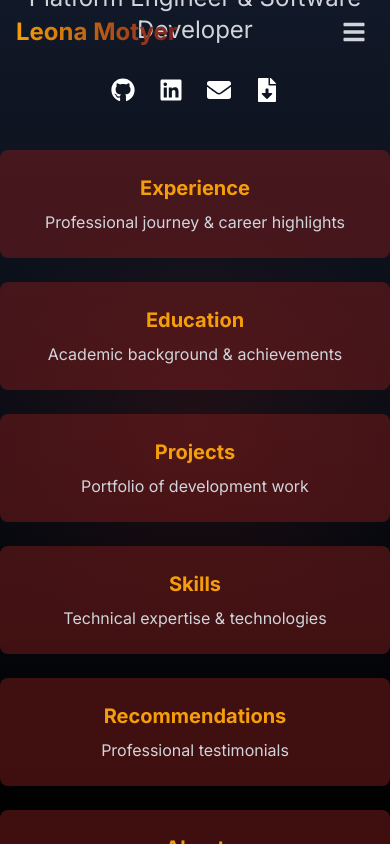
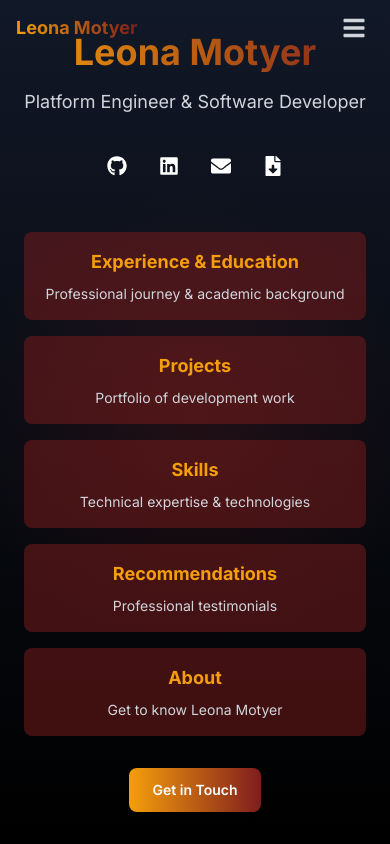
Before and after one commit to leonamotyer/resume, a Next.js app: page / in a window 390 px wide. Built offline with nearby package versions, Linux system fonts and the light colour scheme.

Commit message:
mobile compatibility

```diff
--- a/app/education/page.tsx
+++ /dev/null
@@ -1,36 +0,0 @@
-"use client";
-
-import { motion } from "framer-motion";
-import Education from "./Education";
-import Header from "../../components/Header";
-
-export default function EducationPage() {
-  return (
-    <main className="min-h-screen bg-gradient-to-b from-gray-900 to-black text-white">
-      <Header />
-
-      {/* Hero Section */}
-      <section className="h-screen flex items-center justify-center relative overflow-hidden">
-        <motion.div
-          initial={{ opacity: 0, y: 20 }}
-          animate={{ opacity: 1, y: 0 }}
-          transition={{ duration: 0.8 }}
-          className="text-center z-10"
-        >
-          <h1 className="text-6xl font-bold mb-4 bg-clip-text text-transparent bg-gradient-to-r from-amber-500 to-red-900">
-            Education
-          </h1>
-          <p className="text-2xl text-gray-300 mb-8">
-            Academic Background & Achievements
-          </p>
-        </motion.div>
-        <div className="absolute inset-0 bg-[radial-gradient(circle_at_center,_var(--tw-gradient-stops))] from-red-900/20 via-transparent to-transparent" />
-      </section>
-
-      {/* Education Section */}
-      <section className="py-20 px-4 max-w-6xl mx-auto">
-        <Education />
-      </section>
-    </main>
-  );
-}
--- a/app/experience/page.tsx
+++ b/app/experience/page.tsx
@@ -2,6 +2,7 @@
 
 import { motion } from "framer-motion";
 import Experience from "./Experience";
+import Education from "./education/Education";
 import Header from "../../components/Header";
 
 export default function ExperiencePage() {
@@ -17,19 +18,40 @@ export default function ExperiencePage() {
           transition={{ duration: 0.8 }}
           className="text-center z-10"
         >
-          <h1 className="text-6xl font-bold mb-4 bg-clip-text text-transparent bg-gradient-to-r from-amber-500 to-red-900">
-            Experience
+          <h1 className="text-4xl sm:text-5xl lg:text-6xl font-bold mb-4 bg-clip-text text-transparent bg-gradient-to-r from-amber-500 to-red-900">
+            Experience & Education
           </h1>
-          <p className="text-2xl text-gray-300 mb-8">
-            Professional Journey & Career Highlights
+          <p className="text-lg sm:text-xl lg:text-2xl text-gray-300 mb-8 px-4">
+            Professional Journey & Academic Background
           </p>
         </motion.div>
         <div className="absolute inset-0 bg-[radial-gradient(circle_at_center,_var(--tw-gradient-stops))] from-red-900/20 via-transparent to-transparent" />
       </section>
 
       {/* Experience Section */}
-      <section className="py-20 px-4 max-w-6xl mx-auto">
+      <section className="py-16 sm:py-20 px-4 max-w-6xl mx-auto">
+        <motion.h2
+          initial={{ opacity: 0, y: 20 }}
+          whileInView={{ opacity: 1, y: 0 }}
+          transition={{ duration: 0.8 }}
+          className="text-3xl sm:text-4xl font-bold mb-8 sm:mb-12 text-center text-amber-500"
+        >
+          Experience
+        </motion.h2>
         <Experience />
+      </section>
+
+      {/* Education Section */}
+      <section className="py-16 sm:py-20 px-4 max-w-6xl mx-auto">
+        <motion.h2
+          initial={{ opacity: 0, y: 20 }}
+          whileInView={{ opacity: 1, y: 0 }}
+          transition={{ duration: 0.8 }}
+          className="text-3xl sm:text-4xl font-bold mb-8 sm:mb-12 text-center text-amber-500"
+        >
+          Education
+        </motion.h2>
+        <Education />
       </section>
     </main>
   );
--- a/app/page.tsx
+++ b/app/page.tsx
@@ -34,20 +34,21 @@ export default function Home() {
           transition={{ duration: 0.8 }}
           className="text-center z-10"
         >
-          <h1 className="text-6xl font-bold mb-4 bg-clip-text text-transparent bg-gradient-to-r from-amber-500 to-red-900">
+          <h1 className="text-4xl sm:text-5xl lg:text-6xl font-bold mb-4 bg-clip-text text-transparent bg-gradient-to-r from-amber-500 to-red-900">
             Leona Motyer
           </h1>
-          <p className="text-2xl text-gray-300 mb-8">
+          <p className="text-lg sm:text-xl lg:text-2xl text-gray-300 mb-8 px-4">
             Platform Engineer & Software Developer
           </p>
-          <div className="flex justify-center gap-6 mb-12">
+          <div className="flex justify-center gap-4 sm:gap-6 mb-12 px-4">
             <motion.a
               whileHover={{ scale: 1.1 }}
               whileTap={{ scale: 0.9 }}
               href="https://github.com/leonamotyer"
               target="_blank"
               rel="noopener noreferrer"
-              className="text-2xl hover:text-amber-500 transition-colors"
+              className="text-xl sm:text-2xl hover:text-amber-500 transition-colors p-2"
+              aria-label="GitHub Profile"
             >
               <FaGithub />
             </motion.a>
@@ -57,7 +58,8 @@ export default function Home() {
               href="https://www.linkedin.com/in/leona-motyer/"
               target="_blank"
               rel="noopener noreferrer"
-              className="text-2xl hover:text-amber-500 transition-colors"
+              className="text-xl sm:text-2xl hover:text-amber-500 transition-colors p-2"
+              aria-label="LinkedIn Profile"
             >
               <FaLinkedin />
             </motion.a>
@@ -65,7 +67,8 @@ export default function Home() {
               whileHover={{ scale: 1.1 }}
               whileTap={{ scale: 0.9 }}
               href="mailto:leona@motyer.ca"
-              className="text-2xl hover:text-amber-500 transition-colors"
+              className="text-xl sm:text-2xl hover:text-amber-500 transition-colors p-2"
+              aria-label="Send Email"
             >
               <FaEnvelope />
             </motion.a>
@@ -74,82 +77,73 @@ export default function Home() {
               whileTap={{ scale: 0.9 }}
               href="/LeonaMotyerResume.pdf"
               download
-              className="text-2xl hover:text-amber-500 transition-colors"
+              className="text-xl sm:text-2xl hover:text-amber-500 transition-colors p-2"
+              aria-label="Download Resume"
             >
               <FaFileDownload />
             </motion.a>
           </div>
 
           {/* Navigation Cards */}
-          <div className="grid grid-cols-1 md:grid-cols-2 lg:grid-cols-3 gap-6 max-w-4xl mx-auto">
+          <div className="grid grid-cols-1 sm:grid-cols-2 lg:grid-cols-3 gap-4 sm:gap-6 max-w-4xl mx-auto px-4">
             <motion.div
               whileHover={{ scale: 1.05 }}
-              className="bg-red-900/50 rounded-lg p-6 hover:bg-red-900/70 transition-colors"
+              className="bg-red-900/50 rounded-lg p-4 sm:p-6 hover:bg-red-900/70 transition-colors"
             >
               <Link href="/experience" className="block">
-                <h3 className="text-xl font-bold text-amber-500 mb-2">Experience</h3>
-                <p className="text-gray-300">Professional journey & career highlights</p>
+                <h3 className="text-lg sm:text-xl font-bold text-amber-500 mb-2">Experience & Education</h3>
+                <p className="text-sm sm:text-base text-gray-300">Professional journey & academic background</p>
               </Link>
             </motion.div>
 
             <motion.div
               whileHover={{ scale: 1.05 }}
-              className="bg-red-900/50 rounded-lg p-6 hover:bg-red-900/70 transition-colors"
+              className="bg-red-900/50 rounded-lg p-4 sm:p-6 hover:bg-red-900/70 transition-colors"
             >
-              <Link href="/education" className="block">
-                <h3 className="text-xl font-bold text-amber-500 mb-2">Education</h3>
-                <p className="text-gray-300">Academic background & achievements</p>
+              <Link href="/experience/projects" className="block">
+                <h3 className="text-lg sm:text-xl font-bold text-amber-500 mb-2">Projects</h3>
+                <p className="text-sm sm:text-base text-gray-300">Portfolio of development work</p>
               </Link>
             </motion.div>
 
             <motion.div
               whileHover={{ scale: 1.05 }}
-              className="bg-red-900/50 rounded-lg p-6 hover:bg-red-900/70 transition-colors"
+              className="bg-red-900/50 rounded-lg p-4 sm:p-6 hover:bg-red-900/70 transition-colors"
             >
-              <Link href="/experience/projects" className="block">
-                <h3 className="text-xl font-bold text-amber-500 mb-2">Projects</h3>
-                <p className="text-gray-300">Portfolio of development work</p>
+              <Link href="/experience/skills" className="block">
+                <h3 className="text-lg sm:text-xl font-bold text-amber-500 mb-2">Skills</h3>
+                <p className="text-sm sm:text-base text-gray-300">Technical expertise & technologies</p>
               </Link>
             </motion.div>
 
             <motion.div
               whileHover={{ scale: 1.05 }}
-              className="bg-red-900/50 rounded-lg p-6 hover:bg-red-900/70 transition-colors"
+              className="bg-red-900/50 rounded-lg p-4 sm:p-6 hover:bg-red-900/70 transition-colors"
             >
-              <Link href="/experience/skills" className="block">
-                <h3 className="text-xl font-bold text-amber-500 mb-2">Skills</h3>
-                <p className="text-gray-300">Technical expertise & technologies</p>
+              <Link href="/recomendations" className="block">
+                <h3 className="text-lg sm:text-xl font-bold text-amber-500 mb-2">Recommendations</h3>
+                <p className="text-sm sm:text-base text-gray-300">Professional testimonials</p>
               </Link>
             </motion.div>
 
             <motion.div
               whileHover={{ scale: 1.05 }}
-              className="bg-red-900/50 rounded-lg p-6 hover:bg-red-900/70 transition-colors"
-            >
-              <Link href="/recomendations" className="block">
-                <h3 className="text-xl font-bold text-amber-500 mb-2">Recommendations</h3>
-                <p className="text-gray-300">Professional testimonials</p>
-              </Link>
-            </motion.div>
-
-            <motion.div
-              whileHover={{ scale: 1.05 }}
-              className="bg-red-900/50 rounded-lg p-6 hover:bg-red-900/70 transition-colors"
+              className="bg-red-900/50 rounded-lg p-4 sm:p-6 hover:bg-red-900/70 transition-colors"
             >
               <Link href="/about" className="block">
-                <h3 className="text-xl font-bold text-amber-500 mb-2">About</h3>
-                <p className="text-gray-300">Get to know Leona Motyer</p>
+                <h3 className="text-lg sm:text-xl font-bold text-amber-500 mb-2">About</h3>
+                <p className="text-sm sm:text-base text-gray-300">Get to know Leona Motyer</p>
               </Link>
             </motion.div>
           </div>
 
           <motion.div
             whileHover={{ scale: 1.05 }}
-            className="mt-8"
+            className="mt-8 px-4"
           >
             <Link
               href="/contact"
-              className="inline-block px-8 py-3 bg-gradient-to-r from-amber-500 to-red-900 text-white font-semibold rounded-lg hover:from-amber-600 hover:to-red-800 transition-all duration-300"
+              className="inline-block px-6 sm:px-8 py-3 bg-gradient-to-r from-amber-500 to-red-900 text-white font-semibold rounded-lg hover:from-amber-600 hover:to-red-800 transition-all duration-300 text-sm sm:text-base"
             >
               Get in Touch
             </Link>
--- a/components/Header.tsx
+++ b/components/Header.tsx
@@ -36,8 +36,7 @@ const Header = () => {
 
   const navItems = [
     { href: "/", label: "Home" },
-    { href: "/experience", label: "Experience" },
-    { href: "/education", label: "Education" },
+    { href: "/experience", label: "Experience & Education" },
     { href: "/experience/projects", label: "Projects" },
     { href: "/experience/skills", label: "Skills" },
     { href: "/recomendations", label: "Recommendations" },
@@ -57,7 +56,7 @@ const Header = () => {
       }`}
     >
       <nav className="max-w-7xl mx-auto px-4 sm:px-6 lg:px-8">
-        <div className="flex items-center justify-between h-16">
+        <div className="flex items-center justify-between h-14 sm:h-16">
           {/* Logo */}
           <motion.div
             whileHover={{ scale: 1.05 }}
@@ -65,7 +64,7 @@ const Header = () => {
           >
             <Link
               href="/"
-              className="text-2xl font-bold bg-clip-text text-transparent bg-gradient-to-r from-amber-500 to-red-900 hover:from-amber-400 hover:to-red-800 transition-all duration-300"
+              className="text-lg sm:text-xl lg:text-2xl font-bold bg-clip-text text-transparent bg-gradient-to-r from-amber-500 to-red-900 hover:from-amber-400 hover:to-red-800 transition-all duration-300"
             >
               Leona Motyer
             </Link>
@@ -73,7 +72,7 @@ const Header = () => {
 
           {/* Desktop Navigation */}
           <div className="hidden md:block">
-            <div className="ml-10 flex items-baseline space-x-8">
+            <div className="ml-10 flex items-baseline space-x-4 lg:space-x-8">
               {navItems.map((item) => (
                 <motion.div
                   key={item.href}
@@ -83,7 +82,7 @@ const Header = () => {
                 >
                   <Link
                     href={item.href}
-                    className={`px-3 py-2 text-sm font-medium transition-colors duration-300 relative ${
+                    className={`px-2 lg:px-3 py-2 text-xs lg:text-sm font-medium transition-colors duration-300 relative ${
                       pathname === item.href
                         ? "text-amber-500"
                         : "text-gray-300 hover:text-amber-500"
@@ -129,7 +128,7 @@ const Header = () => {
               transition={{ duration: 0.3, ease: "easeInOut" }}
               className="md:hidden mobile-menu"
             >
-              <div className="px-2 pt-2 pb-3 space-y-1 bg-gray-900/95 backdrop-blur-md rounded-lg mt-2 shadow-lg border border-gray-700">
+              <div className="px-2 pt-2 pb-3 space-y-1 bg-gray-900/95 backdrop-blur-md rounded-lg mt-2 shadow-lg border border-gray-700 mx-2">
                 {navItems.map((item, index) => (
                   <motion.div
                     key={item.href}
@@ -142,7 +141,7 @@ const Header = () => {
                     <Link
                       href={item.href}
                       onClick={() => setIsMenuOpen(false)}
-                      className={`block w-full text-left px-3 py-2 text-base font-medium transition-colors duration-300 hover:bg-gray-800/50 rounded-md ${
+                      className={`block w-full text-left px-3 py-3 text-base font-medium transition-colors duration-300 hover:bg-gray-800/50 rounded-md ${
                         pathname === item.href
                           ? "text-amber-500"
                           : "text-gray-300 hover:text-amber-500"
```
Also changed, not shown: app/about/About.tsx (+7 -7 lines), app/contact/page.tsx (+15 -12 lines), app/experience/Projects.tsx (+15 -13 lines), data/projects.json (+5 -5 lines), app/experience/education/Education.tsx (renamed from app/education/Education.tsx), 1 other file (tests, documents, lock files or other folders).
